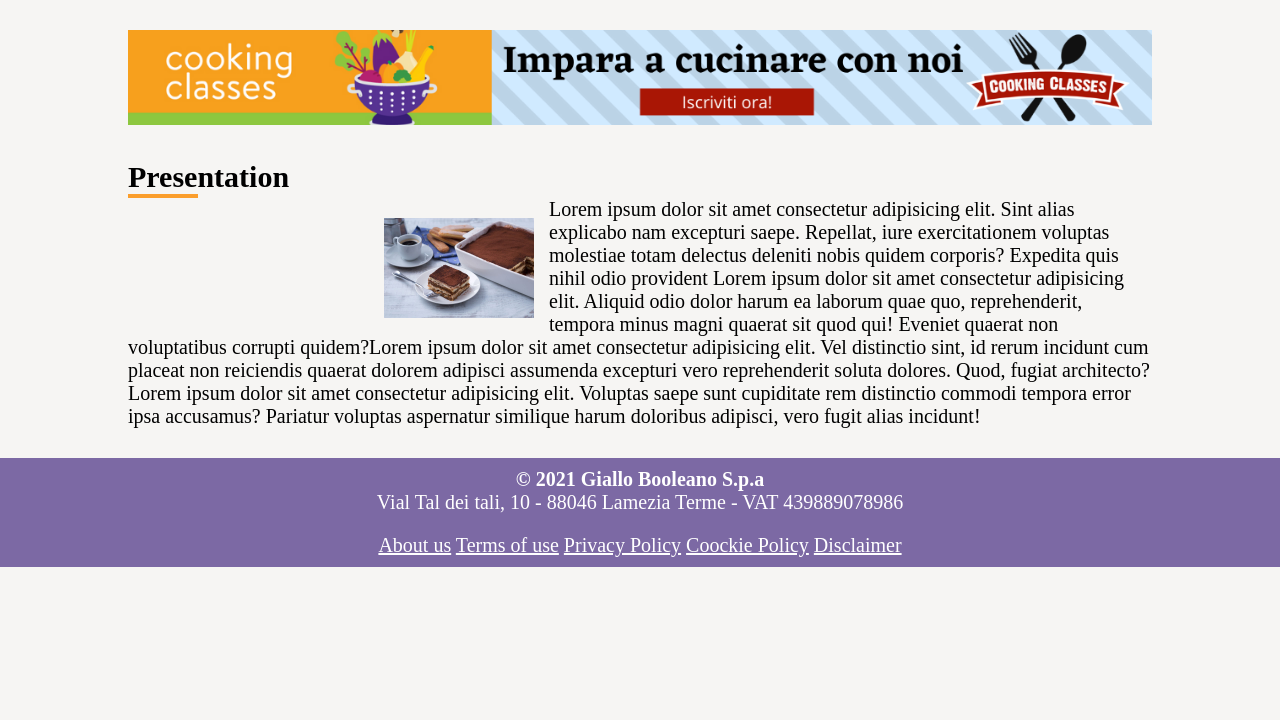
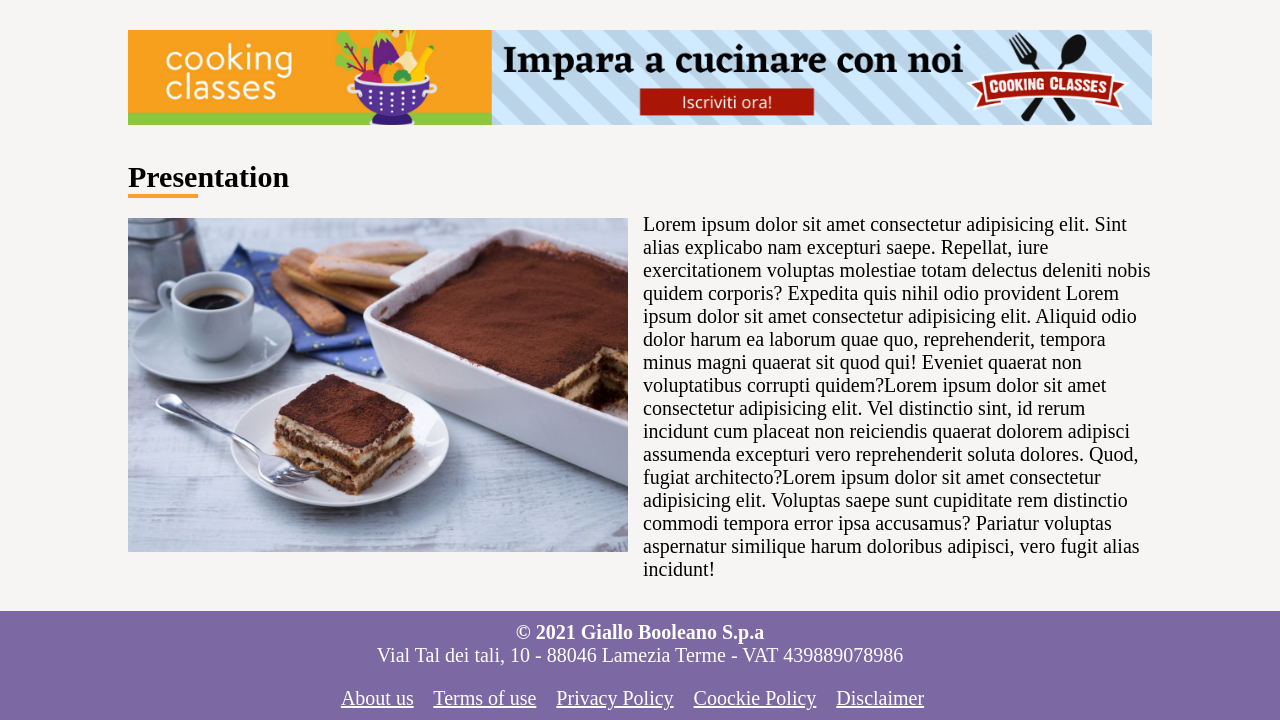
Before and after one commit to nicolo-canevari/htmlcss-responsive-layout, a plain HTML site: page index.html in a window 1280 px wide. Shown: the part 802-1522 px from the top of the page. Before the commit the page ends 1369 px from the top, so only its background shows below. Drawn offline with Linux system fonts and the light colour scheme.

Commit message:
parte tablet finita

```diff
--- a/css/style.css
+++ b/css/style.css
@@ -123,7 +123,6 @@ h3 {
     margin-bottom: 10px;
     margin-left: 25%;
     display: block;
-
 }
 
 
@@ -142,6 +141,7 @@ footer .col {
 
 .footer_link {
     color: white;
+    padding-right: 15px;
 }
 
 
@@ -187,18 +187,24 @@ footer .col {
 
     /* SECTION 2 */
 
-    #card {
+    #presentation img {
         float: left;
         margin-right: 15px;
-        width: 150px;
+        margin-left:0;
+        width: 500px;
+        height: auto;
     }
 
-    .procedimento {
-        overflow: auto;
+    p {
+      padding-top: 15px;
     }
 
-    /* .clearfix::after {
+    /* .procedimento {
+        overflow: auto;
+    } */
+
+    .clearfix::after {
         display: table;
         content: "";
         clear: both;
-    }     */
+    }
--- a/index.html
+++ b/index.html
@@ -62,7 +62,7 @@
               <div id="border"></div>
 
               <div class="procedimento">
-                <img src="./img/tiramisu.jpg" alt="immagine tiramisù" id="card">
+                <img src="./img/tiramisu.jpg" alt="immagine tiramisù">
                 <p class="clearfix">
                   Lorem ipsum dolor sit amet consectetur adipisicing elit. Sint alias explicabo nam excepturi saepe. Repellat, iure exercitationem voluptas molestiae totam delectus deleniti nobis quidem corporis? Expedita quis nihil odio provident Lorem ipsum dolor sit amet consectetur adipisicing elit. Aliquid odio dolor harum ea laborum quae quo, reprehenderit, tempora minus magni quaerat sit quod qui! Eveniet quaerat non voluptatibus corrupti quidem?Lorem ipsum dolor sit amet consectetur adipisicing elit. Vel distinctio sint, id rerum incidunt cum placeat non reiciendis quaerat dolorem adipisci assumenda excepturi vero reprehenderit soluta dolores. Quod, fugiat architecto?Lorem ipsum dolor sit amet consectetur adipisicing elit. Voluptas saepe sunt cupiditate rem distinctio commodi tempora error ipsa accusamus? Pariatur voluptas aspernatur similique harum doloribus adipisci, vero fugit alias incidunt!
                 </p>
```
